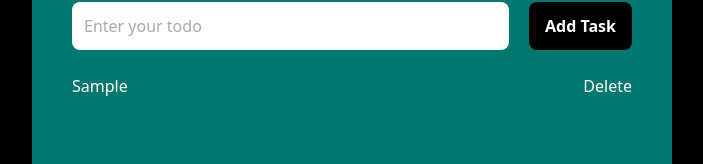
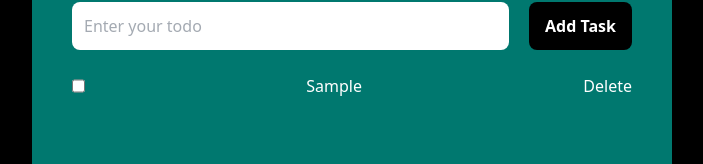
Before and after one commit to sawan1144/revision, a React app in the folder react-revision/: page / in a window 1280 px wide. Both pictures are taken after typing "Sample" into the empty fields and a click on the button "Add Task". Shown: the part 276-440 px from the top of the page, without its empty margins (288-991 px from the left). Built offline with nearby package versions, Linux system fonts and the light colour scheme; the HTML template or start-up script is replaced by a standard one.

Commit message:
project 1 modified

```diff
--- a/react-revision/src/App.jsx
+++ b/react-revision/src/App.jsx
@@ -2,20 +2,20 @@ import { useState } from "react"
 import Todolist from "./Todolist"
 
 function App() {
-  const [value, setvalue] = useState('')
+  const [value, setValue] = useState('')
   const [todos, settodos] = useState([])
 
   function clickHandler(){
     const item = {
-      id: todos.length+1,
+      id: todos.length + 1,
       text: value,
     }
     settodos((prev)=>[...prev, item])
-    setvalue('')
+    setValue('')
   }
 
-  function handleDelete(id){
-    settodos(todos.filter((t) => t.id !== id))
+  function deleteHandler(id){
+    settodos(todos.filter((d)=> d.id !== id))
   }
 
   return (
@@ -29,11 +29,11 @@ function App() {
           <input
             className="flex-1 bg-white text-gray-600 py-3 px-3 h-min rounded-lg"
             type="text" placeholder="Enter your todo"
-            value={value} onChange={(d)=>setvalue(d.target.value)}/>
+            value={value} onChange={(e)=>setValue(e.target.value)}/>
           <button onClick={clickHandler} className="py-3 px-4 bg-black text-white font-bold h-min rounded-lg">Add Task</button>
         </div>
 
-        {todos.map((d)=><Todolist key={d.id} id={d.id} text={d.text} ondelete={handleDelete}/>)}
+      {todos.map((d)=> <Todolist key={d.id} id={d.id} text={d.text} ondelete={deleteHandler} />)}
 
       </div>
 
--- a/react-revision/src/Todolist.jsx
+++ b/react-revision/src/Todolist.jsx
@@ -1,10 +1,16 @@
-import React from 'react'
+import React, { useState } from 'react'
 
-const Todolist = ({text, ondelete, id}) => {
+const Todolist = ({id, text, ondelete}) => {
+
+    const [toggle, settoggle] = useState(false)
+    function checked(){
+        settoggle((prev)=>!prev)
+    }
 
     return (
         <div className="flex justify-between">
-            <h4>{text}</h4>
+            <input onClick={checked} type="checkbox" />
+            <h4 className={toggle ? 'line-through' : 'flex'}>{text}</h4>
             <button onClick={()=>ondelete(id)}>Delete</button>
         </div>
     )
```
